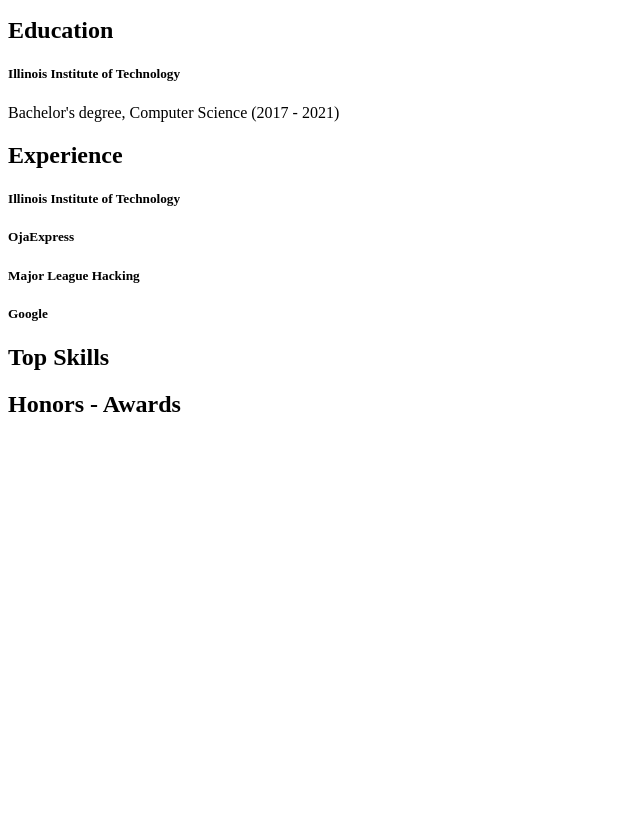
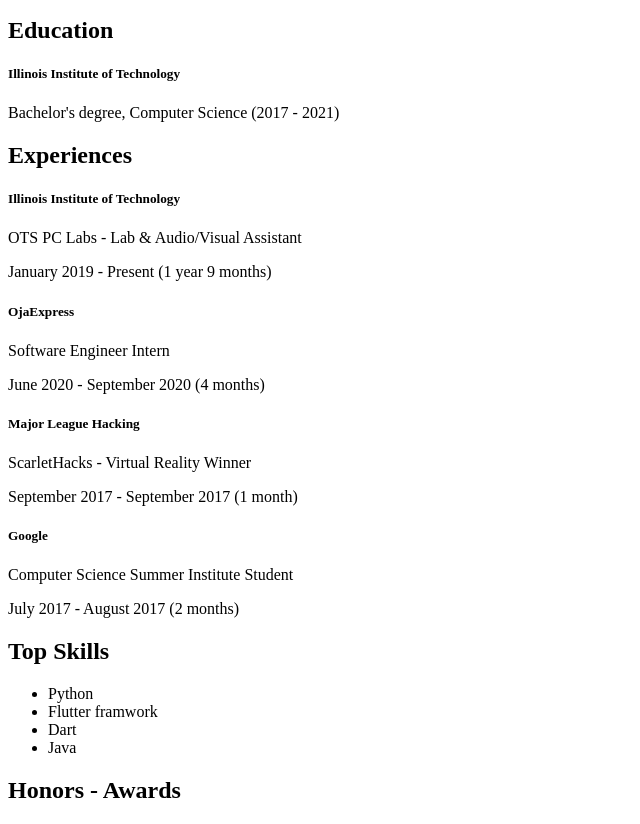
Before and after one commit to dnov09/itmd361-project1, a plain HTML site: page resume.html in a window 1280 px wide. Shown: the part 171-995 px from the top of the page, without its empty margins (0-640 px from the left). Before the commit the page ends 800 px from the top, so only its background shows below. Drawn offline with Linux system fonts and the light colour scheme.

Commit message:
fleshed out experiences
also finished skills section

```diff
--- a/resume.html
+++ b/resume.html
@@ -28,21 +28,47 @@
     <p>dngige@gmail.com | Chicago, IL</p>
 
     <h2>Education</h2>
+
     <h5>Illinois Institute of Technology</h5>
     <p>Bachelor's degree, Computer Science (2017 - 2021)</p>
 
-    <h2>Experience</h2>
+    <h2>Experiences</h2>
+
+    <!-- TODO: add class="company" in css file -->
     <h5>Illinois Institute of Technology</h5>
+    <!-- TODO: add class="job-title" in css file -->
+    <p>OTS PC Labs - Lab & Audio/Visual Assistant</p>
+    <p>January 2019 - Present (1 year 9 months)</p>
 
+    <!-- TODO: add class="company" in css file -->
     <h5>OjaExpress</h5>
+    <!-- TODO: add class="job-title" in css file -->
+    <p>Software Engineer Intern</p>
+    <p>June 2020 - September 2020 (4 months)</p>
 
+    <!-- TODO: add class="company" in css file -->
     <h5>Major League Hacking</h5>
+    <!-- TODO: add class="job-title" in css file -->
+    <p>ScarletHacks - Virtual Reality Winner</p>
+    <p>September 2017 - September 2017 (1 month)</p>
 
+    <!-- TODO: add class="company" in css file -->
     <h5>Google</h5>
+    <!-- TODO: add class="job-title" in css file -->
+    <p>Computer Science Summer Institute Student</p>
+    <p>July 2017 - August 2017 (2 months)</p>
+
 
 
 
     <h2>Top Skills</h2>
+    <ul>
+        <li>Python</li>
+        <li>Flutter framwork</li>
+        <li>Dart</li>
+        <li>Java</li>
+
+    </ul>
 
 
     <h2>Honors - Awards</h2>
```
